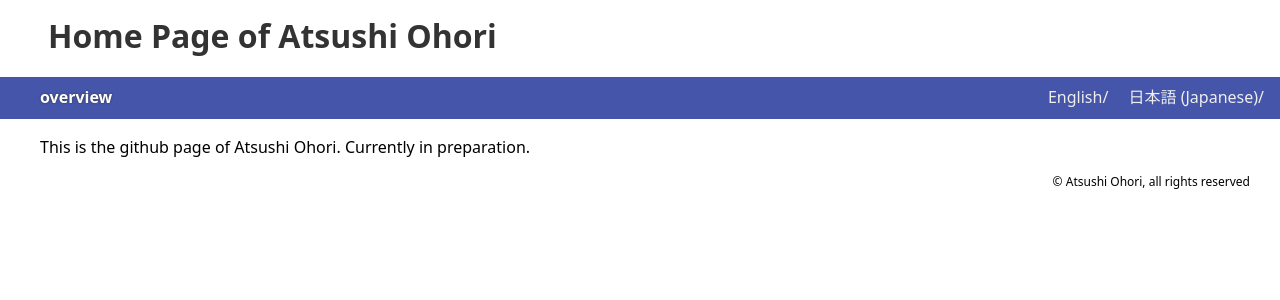
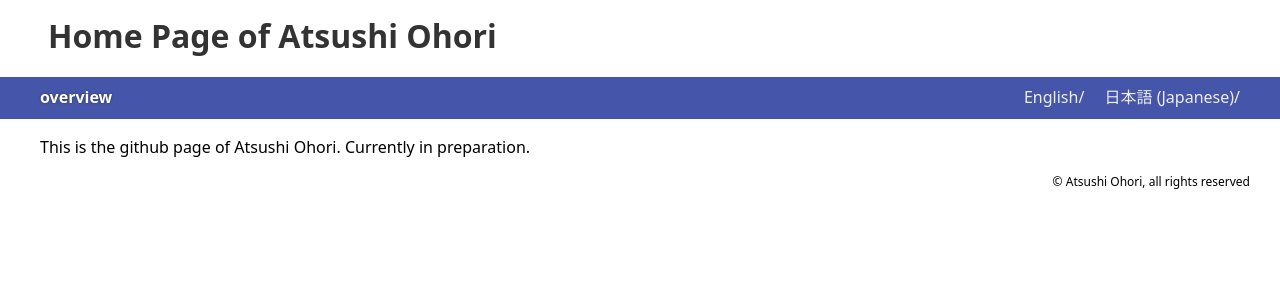
Before and after one commit to AtsushiOhori/AtsushiOhori.github.io, a Jekyll site: the page built from docs/en/index.md, in a window 1280 px wide. Shown: the top 300 px of the page. Built offline with Jekyll 4.4.1, drawn with Linux system fonts in a browser that asks for light colours; our own code applies the rules of GitHub Pages for plain Markdown files.

Commit message:
adjust margin-right of page_header span in main.scss

```diff
--- a/docs/_sass/main.scss
+++ b/docs/_sass/main.scss
@@ -48,7 +48,7 @@ header#page_header h1 a {
 }
 header#page_header span {
  float: right;
-  margin-right: 1em;
+  margin-right: 2.5em;
   margin-left: 0em;
 }
 header#page_header nav ul {
```
